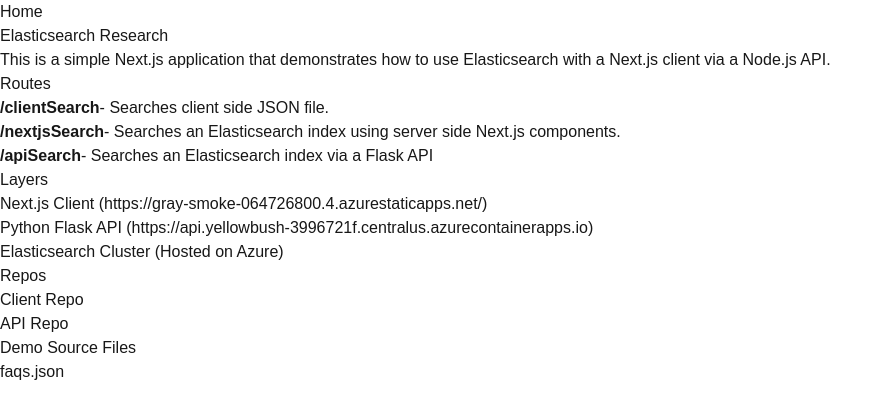
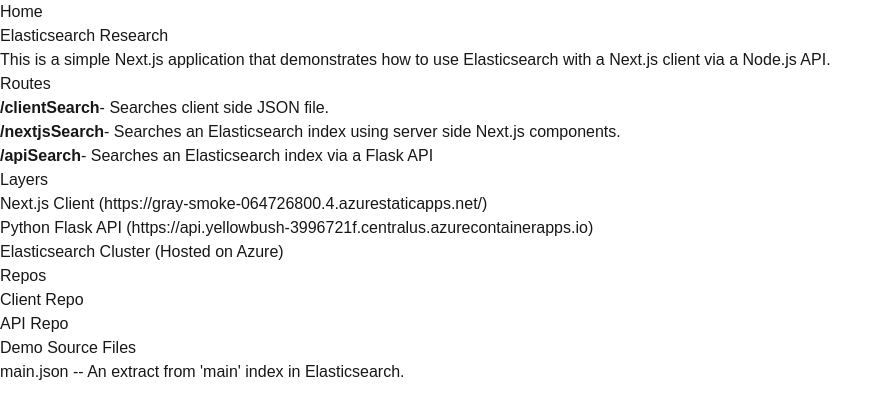
Before and after one commit to severalpens/elasticsearchclient, a Next.js app: page / in a window 1280 px wide. Shown: the top 418 px of the page, without its empty margins (0-893 px from the left). Built offline with nearby package versions, Linux system fonts and the light colour scheme.

Commit message:
Update link in homepage to point to main.json with description

```diff
--- a/src/app/page.tsx
+++ b/src/app/page.tsx
@@ -71,9 +71,10 @@
             <h2 className="text-2xl font-bold mb-4">Demo Source Files</h2>
             <ol className="list-inside list-decimal text-sm text-center sm:text-left font-[family-name:var(--font-geist-mono)]">
               <li className="mb-2">
-              <Link href="/faqs.json">
-            faqs.json
+              <Link href="/main.json">
+            main.json -
           </Link>
+          - An extract from 'main' index in Elasticsearch.
               </li>
             </ol>
           </div>
```
